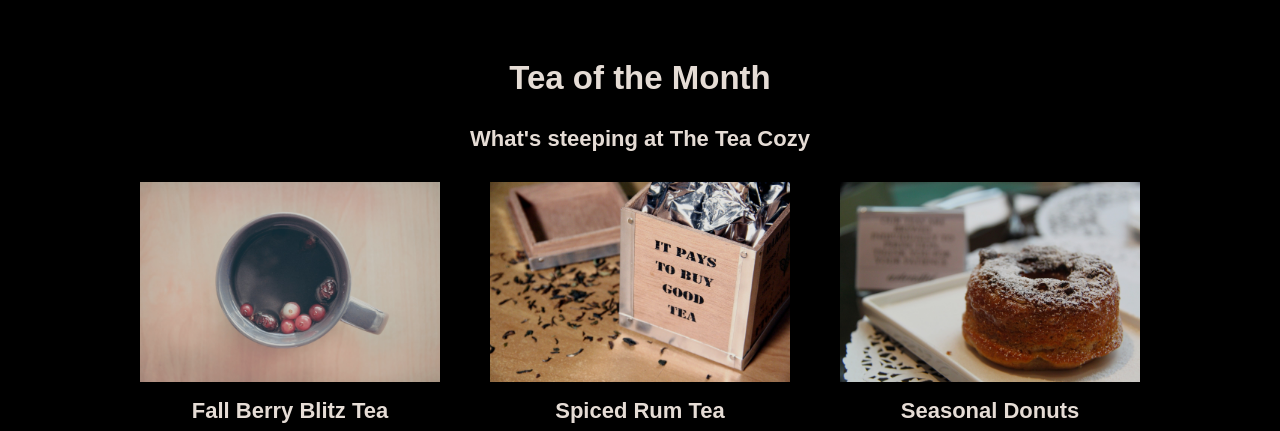
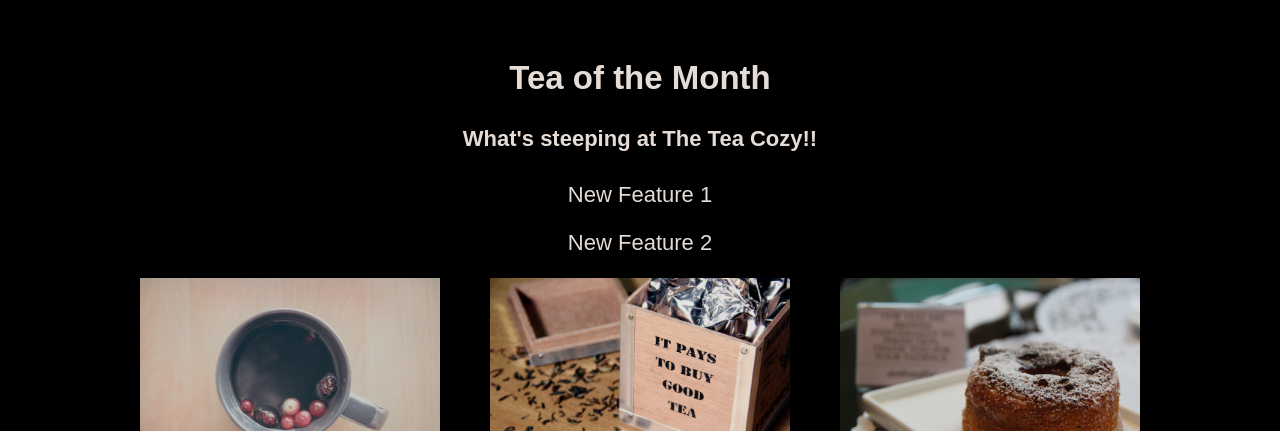
Before and after one commit to JSmoney/teaCozy, a plain HTML site: page index.html in a window 1280 px wide. Shown: the part 800-1231 px from the top of the page. Drawn offline with Linux system fonts and the light colour scheme; files whose address does not match are found by name.

Commit message:
Added Feature

```diff
--- a/index.html
+++ b/index.html
@@ -35,7 +35,9 @@
 
         <div>
           <h2>Tea of the Month</h2>
-          <h4>What's steeping at The Tea Cozy</h4>
+          <h4>What's steeping at The Tea Cozy!!</h4>
+          <p>New Feature 1</p>
+          <p>New Feature 2</p>
         </div>
 
         <div class="tea-cards-container">
```
